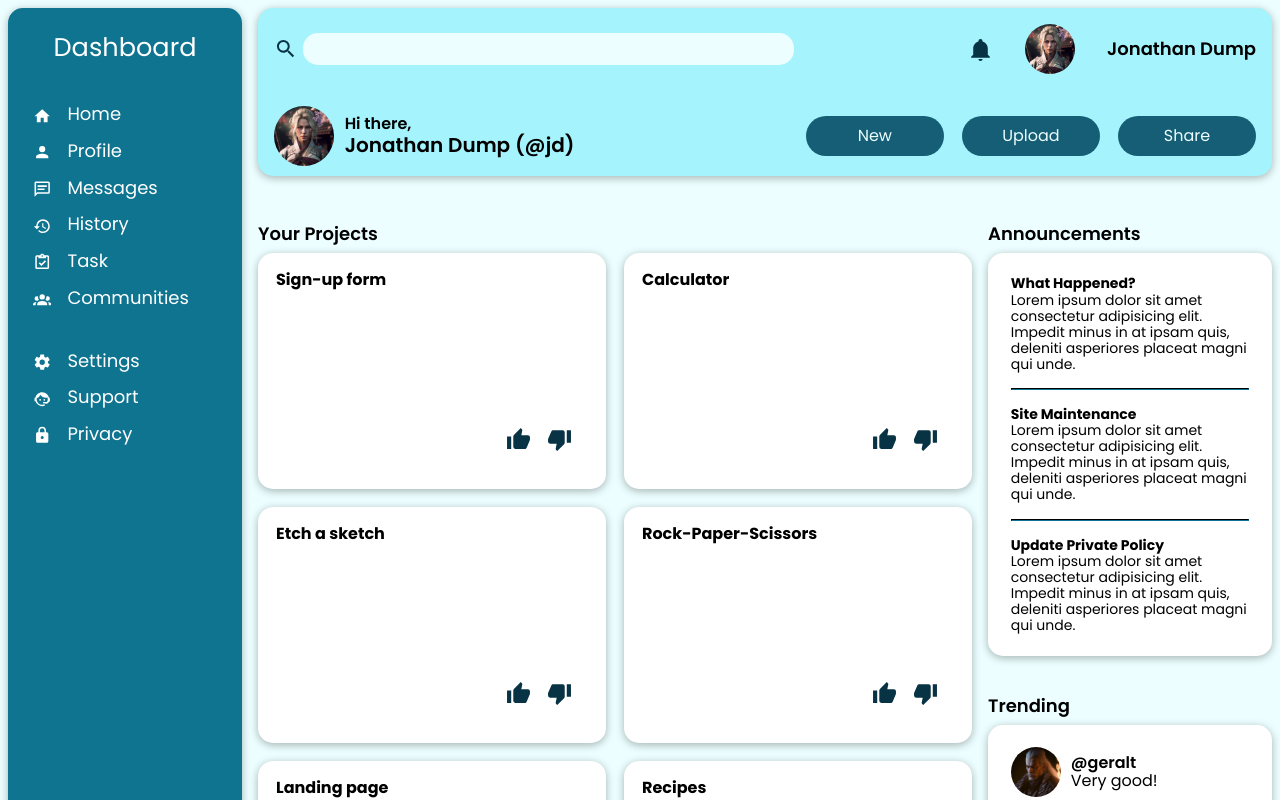
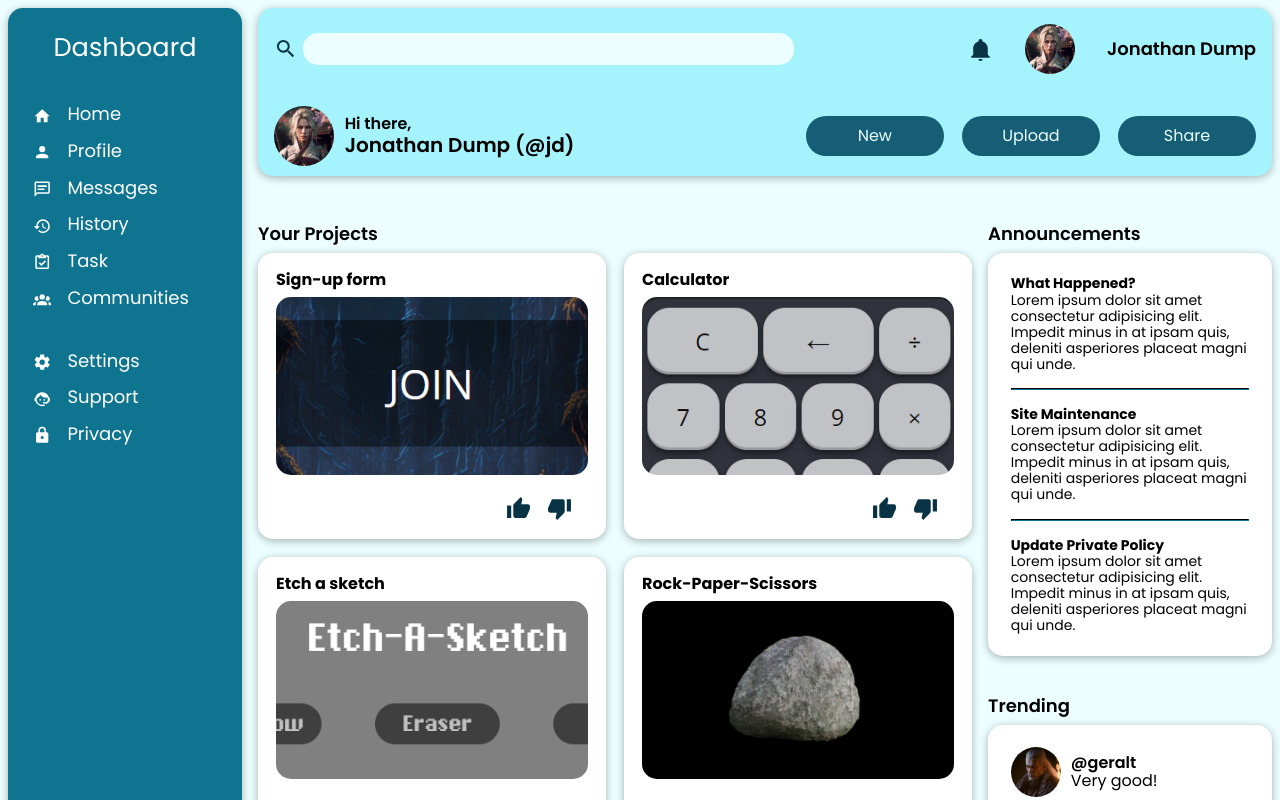
Before and after one commit to JonathanDump/Admin-dashboard, a plain HTML site: page index.html in a window 1280 px wide. Drawn offline with Linux system fonts and the light colour scheme; the site is published under a folder, as on GitHub Pages, so addresses that start at the root find nothing.

Commit message:
*img fix

```diff
--- a/index.html
+++ b/index.html
@@ -164,7 +164,7 @@
                     <div class="main-left__card">
                         <div class="card-text"><b>Sign-up form</b></div>
                         <div class="main-left__project-img-cont">
-                            <a href="https://jonathandump.github.io/Sign-up-form/"><img src="/proj-img/sing-up.png"
+                            <a href="https://jonathandump.github.io/Sign-up-form/"><img src="proj-img/sing-up.png"
                                     alt=""></a>
                         </div>
                         <div class="main-left__icons-group">
@@ -183,7 +183,7 @@
                     <div class="main-left__card">
                         <div class="card-text"><b>Calculator</b></div>
                         <div class="main-left__project-img-cont">
-                            <a href="https://jonathandump.github.io/Calculator/"><img src="/proj-img/calc.png"
+                            <a href="https://jonathandump.github.io/Calculator/"><img src="proj-img/calc.png"
                                     alt=""></a>
                         </div>
                         <div class="main-left__icons-group">
@@ -203,7 +203,7 @@
                     <div class="main-left__card">
                         <div class="card-text"><b>Etch a sketch</b></div>
                         <div class="main-left__project-img-cont">
-                            <a href="https://jonathandump.github.io/Sketch/"><img src="/proj-img/sketch.png" alt=""></a>
+                            <a href="https://jonathandump.github.io/Sketch/"><img src="proj-img/sketch.png" alt=""></a>
                         </div>
                         <div class="main-left__icons-group">
                             <svg xmlns="http://www.w3.org/2000/svg" viewBox="0 0 24 24">
@@ -222,7 +222,7 @@
                     <div class="main-left__card">
                         <div class="card-text"><b>Rock-Paper-Scissors</b></div>
                         <div class="main-left__project-img-cont">
-                            <a href=" https://jonathandump.github.io/rock-paper-scissors/"><img src="/proj-img/rps.png"
+                            <a href=" https://jonathandump.github.io/rock-paper-scissors/"><img src="proj-img/rps.png"
                                     alt=""></a>
                         </div>
                         <div class="main-left__icons-group">
@@ -242,7 +242,7 @@
                     <div class="main-left__card">
                         <div class="card-text"><b>Landing page</b></div>
                         <div class="main-left__project-img-cont">
-                            <a href="https://jonathandump.github.io/odin-landing-page/"><img src="/proj-img/landing.png"
+                            <a href="https://jonathandump.github.io/odin-landing-page/"><img src="proj-img/landing.png"
                                     alt=""></a>
                         </div>
                         <div class="main-left__icons-group">
@@ -262,7 +262,7 @@
                     <div class="main-left__card">
                         <div class="card-text"><b>Recipes</b></div>
                         <div class="main-left__project-img-cont">
-                            <a href="https://jonathandump.github.io/odin-landing-page/"><img src="/proj-img/recipes.png"
+                            <a href="https://jonathandump.github.io/odin-landing-page/"><img src="proj-img/recipes.png"
                                     alt=""></a>
                         </div>
                         <div class="main-left__icons-group">
```
